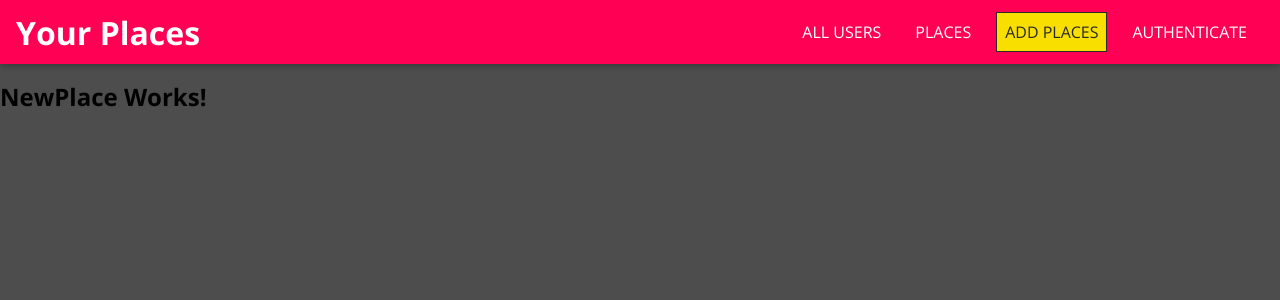
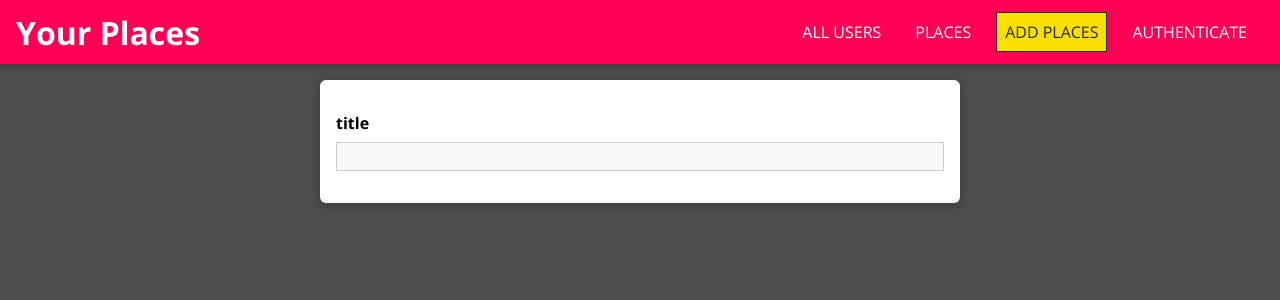
Before and after one commit to sandesh100poudel/massive-project-with-MERN, a React (Create React App) app: page /places/new in a window 1280 px wide. Shown: the top 300 px of the page. Built offline with nearby package versions, Linux system fonts and the light colour scheme.

Commit message:
twelveth Adding a custom form input component

```diff
--- /dev/null
+++ b/src/places/pages/NewPlace.css
@@ -0,0 +1,10 @@
+.place-form {
+    list-style: none;
+    margin: 0 auto;
+    padding: 1rem;
+    width: 90%;
+    max-width: 40rem;
+    box-shadow: 0 2px 8px rgba(0, 0, 0, 0.26);
+    border-radius: 6px;
+    background: white;
+  }
--- a/src/places/pages/NewPlace.js
+++ b/src/places/pages/NewPlace.js
@@ -1,7 +1,11 @@
 import React from 'react';
+import Input from '../../shared/components/FormElement/Input';
+import './NewPlace.css';
 
 const NewPlace = () => {
-  return <h2>NewPlace Works!</h2>
+  return <form className='place-form'>
+    <Input element='input' type="text" label="title" />
+  </form>
 };
 
 export default NewPlace;
--- /dev/null
+++ b/src/shared/components/FormElement/Input.css
@@ -0,0 +1,41 @@
+.form-control {
+    margin: 1rem 0;
+  }
+
+  .form-control label,
+  .form-control input,
+  .form-control textarea {
+    display: block;
+  }
+
+  .form-control label {
+    font-weight: bold;
+    margin-bottom: 0.5rem;
+  }
+
+  .form-control input,
+  .form-control textarea {
+    width: 100%;
+    font: inherit;
+    border: 1px solid #ccc;
+    background: #f8f8f8;
+    padding: 0.15rem 0.25rem;
+  }
+
+  .form-control input:focus,
+  .form-control textarea:focus {
+    outline: none;
+    background: #ebebeb;
+    border-color: #510077;
+  }
+
+  .form-control--invalid label,
+  .form-control--invalid p {
+    color: red;
+  }
+
+  .form-control--invalid input,
+  .form-control--invalid textarea {
+    border-color: red;
+    background: #ffd1d1;
+  }
--- /dev/null
+++ b/src/shared/components/FormElement/Input.js
@@ -0,0 +1,20 @@
+import React from "react";
+import './Input.css';
+
+
+const Input = props =>{
+
+    const element = props.element === 'input' ?(
+        <input id={props.id} type={props.type} placeholder={props.placeholder} />
+    ) : (
+        <textarea id={props.id} rows={props.rows || 3} />
+    )
+
+
+    return <div className={`form-control`}>
+        <label htmlFor={props.id}>{props.label}</label>
+        {element}
+    </div>
+}
+
+export default Input;
```
